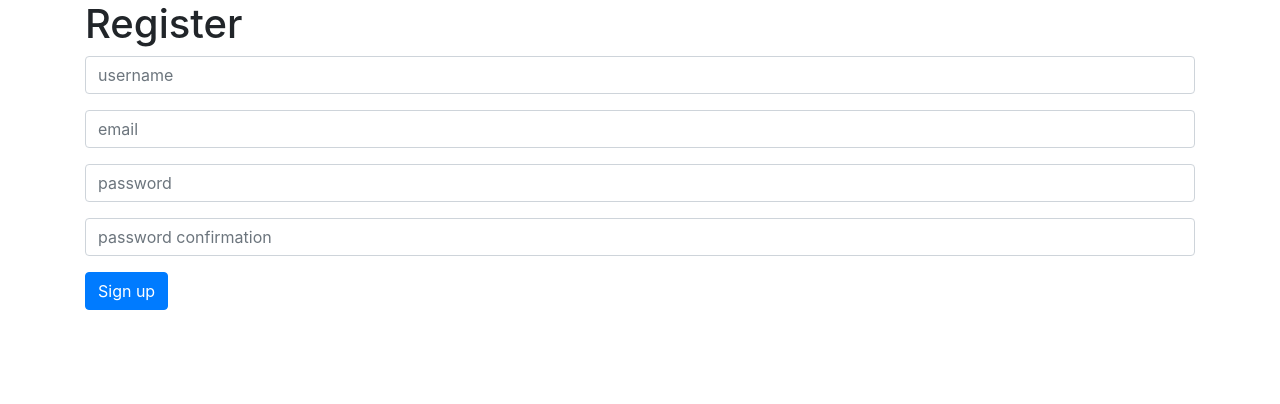
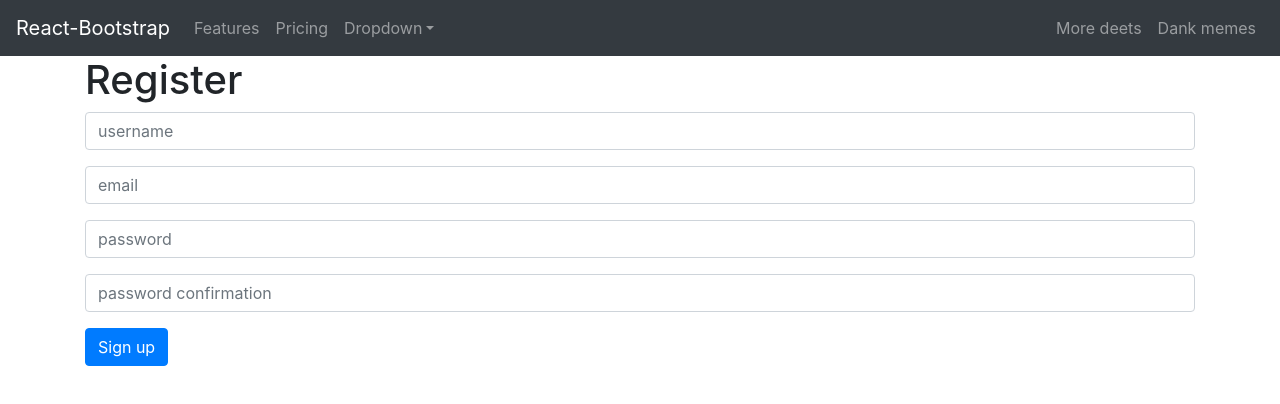
Before and after one commit to BlaxFontaine/KrakenBlog, a React (Create React App) app in the folder client/: page /register in a window 1280 px wide. Shown: the top 404 px of the page. Built offline with nearby package versions, Linux system fonts and the light colour scheme.

Commit message:
navbar skeleton

```diff
--- a/client/public/index.html
+++ b/client/public/index.html
@@ -9,6 +9,12 @@
       name="description"
       content="Web site created using create-react-app"
     />
+    <link
+      rel="stylesheet"
+      href="https://stackpath.bootstrapcdn.com/bootstrap/4.3.1/css/bootstrap.min.css"
+      integrity="sha384-ggOyR0iXCbMQv3Xipma34MD+dH/1fQ784/j6cY/iJTQUOhcWr7x9JvoRxT2MZw1T"
+      crossorigin="anonymous"
+    >
     <link rel="apple-touch-icon" href="%PUBLIC_URL%/logo192.png" />
     <!--
       manifest.json provides metadata used when your web app is installed on a
--- a/client/src/App.js
+++ b/client/src/App.js
@@ -2,11 +2,13 @@
 import {BrowserRouter, Route, Switch } from 'react-router-dom';
 import 'bootstrap/dist/css/bootstrap.min.css';
 import Home from './components/Home';
+import NavBar from './components/NavBar';
 import UserSignUp from './components/UserSignUp';
 
 function App() {
   return (
     <div>
+      <NavBar />
       <BrowserRouter>
         <Switch>
           <Route exact path="/" component={Home} />
--- /dev/null
+++ b/client/src/components/NavBar.js
@@ -0,0 +1,33 @@
+import React, { Component } from 'react';
+import { Button, Navbar, Nav, NavItem, NavDropdown, MenuItem } from 'react-bootstrap';
+
+export default class NavBar extends Component {
+
+    render() {
+        return (
+            <Navbar collapseOnSelect expand="lg" bg="dark" variant="dark">
+            <Navbar.Brand href="#home">React-Bootstrap</Navbar.Brand>
+            <Navbar.Toggle aria-controls="responsive-navbar-nav" />
+            <Navbar.Collapse id="responsive-navbar-nav">
+                <Nav className="mr-auto">
+                <Nav.Link href="#features">Features</Nav.Link>
+                <Nav.Link href="#pricing">Pricing</Nav.Link>
+                <NavDropdown title="Dropdown" id="collasible-nav-dropdown">
+                    <NavDropdown.Item href="#action/3.1">Action</NavDropdown.Item>
+                    <NavDropdown.Item href="#action/3.2">Another action</NavDropdown.Item>
+                    <NavDropdown.Item href="#action/3.3">Something</NavDropdown.Item>
+                    <NavDropdown.Divider />
+                    <NavDropdown.Item href="#action/3.4">Separated link</NavDropdown.Item>
+                </NavDropdown>
+                </Nav>
+                <Nav>
+                <Nav.Link href="#deets">More deets</Nav.Link>
+                <Nav.Link eventKey={2} href="#memes">
+                    Dank memes
+                </Nav.Link>
+                </Nav>
+            </Navbar.Collapse>
+            </Navbar>
+        )
+    }
+}
--- a/client/src/components/UserSignUp.js
+++ b/client/src/components/UserSignUp.js
@@ -31,7 +31,6 @@
     axios.post('http://localhost:5000/register', user)
     .then((res) => {
       if (res.status === 200) {
-        console.log(this.state.redirect);
         this.setState({ redirect: true });
       }
     })
```
